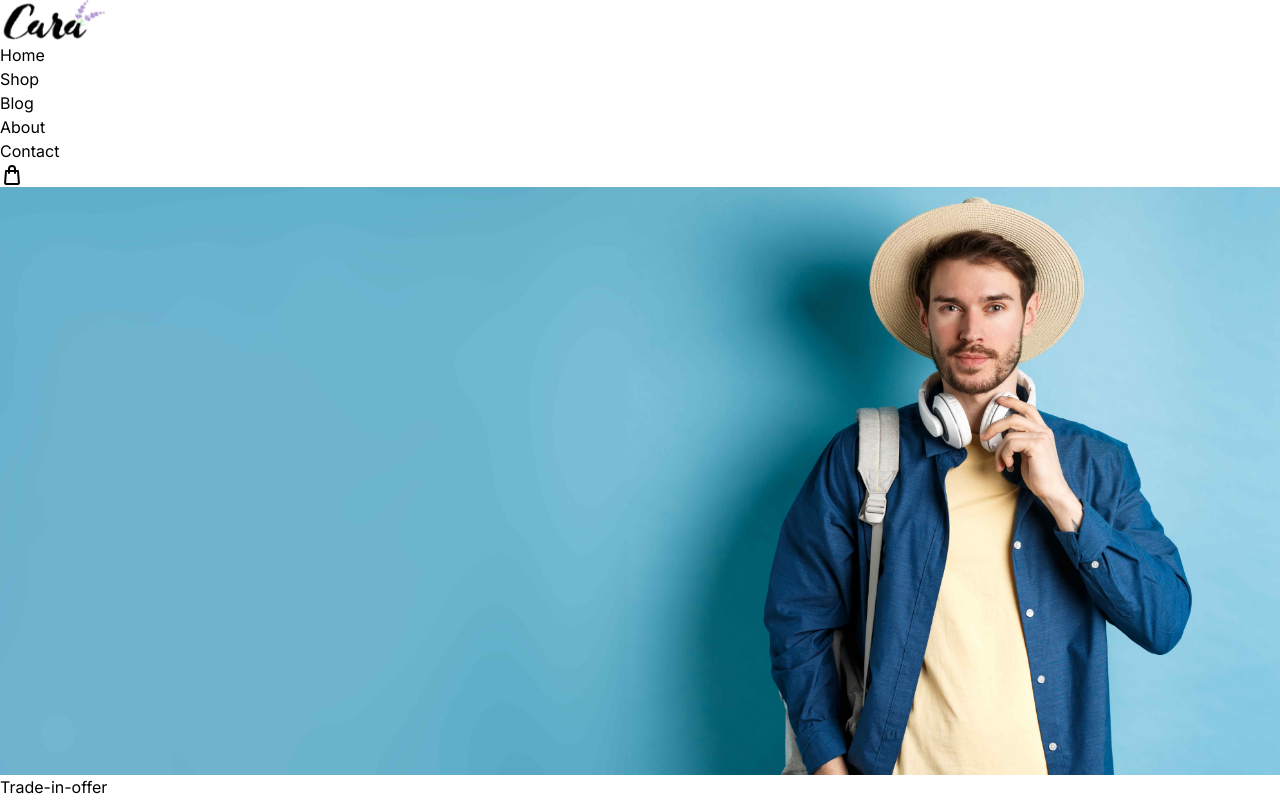
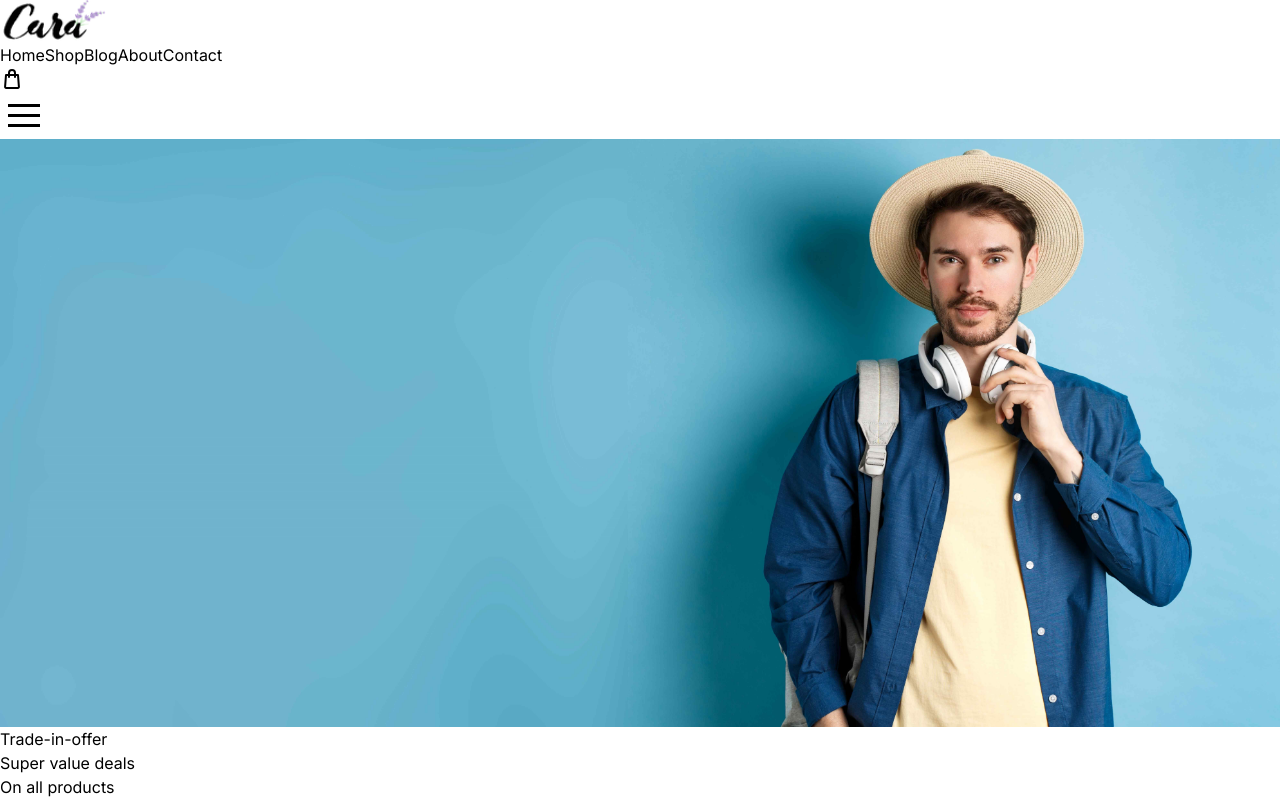
Before and after one commit to Syedhamid84/Cara-Clone, a Next.js app: page / in a window 1280 px wide. Shown: the top 800 px of the page. Built offline with nearby package versions, Linux system fonts and the light colour scheme.

Commit message:
sidebar fixes

```diff
--- a/Pages/About/About.tsx
+++ b/Pages/About/About.tsx
@@ -4,7 +4,7 @@
 
 export const About = () => {
   return (
-    <div className="flex justify-center items-center md:justify-between  px-12 py-6 w-full flex-wrap gap-4 mt-4">
+    <div id="about" className="flex justify-center items-center md:justify-between  px-12 py-6 w-full flex-wrap gap-4 mt-4">
       {AboutImages.map((item, index) => {
         return (
           <div
--- a/Pages/Collection.tsx
+++ b/Pages/Collection.tsx
@@ -6,7 +6,7 @@
 
 export const Collection = () => {
   return (
-    <div className="mt-12 py-8 px-20">
+    <div id="blog" className="mt-12 py-8 px-20">
       <div className="grid grid-cols-1 md:grid-cols-2 gap-4 ">
         {CollectionDualData.map((item, index) => {
           return (
--- a/Pages/Footer.tsx
+++ b/Pages/Footer.tsx
@@ -43,9 +43,9 @@
               viewBox="0 0 24 24"
             >
               <path
-                fill-rule="evenodd"
+                fillRule="evenodd"
                 d="M13.135 6H15V3h-1.865a4.147 4.147 0 0 0-4.142 4.142V9H7v3h2v9.938h3V12h2.021l.592-3H12V6.591A.6.6 0 0 1 12.592 6h.543Z"
-                clip-rule="evenodd"
+                clipRule="evenodd"
               />
             </svg>
             <FaXTwitter className="text-[#6b7280] " />
@@ -62,9 +62,9 @@
               viewBox="0 0 24 24"
             >
               <path
-                fill-rule="evenodd"
+                fillRule="evenodd"
                 d="M21.7 8.037a4.26 4.26 0 0 0-.789-1.964 2.84 2.84 0 0 0-1.984-.839c-2.767-.2-6.926-.2-6.926-.2s-4.157 0-6.928.2a2.836 2.836 0 0 0-1.983.839 4.225 4.225 0 0 0-.79 1.965 30.146 30.146 0 0 0-.2 3.206v1.5a30.12 30.12 0 0 0 .2 3.206c.094.712.364 1.39.784 1.972.604.536 1.38.837 2.187.848 1.583.151 6.731.2 6.731.2s4.161 0 6.928-.2a2.844 2.844 0 0 0 1.985-.84 4.27 4.27 0 0 0 .787-1.965 30.12 30.12 0 0 0 .2-3.206v-1.516a30.672 30.672 0 0 0-.202-3.206Zm-11.692 6.554v-5.62l5.4 2.819-5.4 2.801Z"
-                clip-rule="evenodd"
+                clipRule="evenodd"
               />
             </svg>
           </div>
--- a/Pages/Herosection.tsx
+++ b/Pages/Herosection.tsx
@@ -4,7 +4,7 @@
 import Image from "next/image";
 export const HeroSection = () => {
   return (
-    <section className=" mt-[74px]">
+    <section id="home" className=" mt-[74px]">
       <div className="relative">
 
         <Image
--- /dev/null
+++ b/Pages/Mobilenavbar.tsx
@@ -0,0 +1,42 @@
+"use client";
+import { TopbarItem } from '@/app/data'
+import React from 'react'
+
+const Mobilenavbar = ({ handlemenuclick, isOpen }: any) => {
+
+    const scroll = (id: string, offSet: number) => {
+        const target = document.getElementById(id);
+        if (target) {
+            const offset = offSet; // Adjust this value according to the height of your navbar
+            const elementPosition =
+                target.getBoundingClientRect().top;
+            const offsetPosition =
+                elementPosition + window.pageYOffset - offset;
+
+            window.scrollTo({
+                top: offsetPosition,
+                behavior: "smooth",
+            });
+            handlemenuclick();
+        }
+    }
+    return (
+        <div className={`fixed inset-0  w-1/2 transform top-20 ${isOpen ? "translate-x-full " : "translate-x-full"} transition-transform duration-300 ease-in-out shadow-md z-50 `}>
+            <div className="flex flex-col gap-8 w-full h-full bg-[#5fafca]">
+                {TopbarItem.map((item, index) => (
+                    <button
+                        key={index}
+                        className="text-[#374151] hover:text-[#8f7d5f] text-2xl font-semibold "
+                        onClick={() => scroll(item.id, item.offset)}
+                        aria-current={item.id ? "page" : undefined}
+                    >
+                        {item.name}
+                    </button>
+                ))}
+
+            </div>
+
+        </div>
+    )
+}
+export default Mobilenavbar
--- a/Pages/Newsletter.tsx
+++ b/Pages/Newsletter.tsx
@@ -2,7 +2,7 @@
 
 export const Newsletter = () => {
   return (
-    <div className="flex flex-col items-center lg:flex-row md:justify-between gap-5 px-20 py-10 mt-12 bg-[#031d42]">
+    <div id="contact" className="flex flex-col items-center lg:flex-row md:justify-between gap-5 px-20 py-10 mt-12 bg-[#031d42]">
       <div className="flex flex-col items-center  max-w-[460px] md:w-[450px]">
         <h1 className="text-xl md:text-2xl text-white font-extrabold ">Sign Up for Newsletter</h1>
         <p className="text-sm md:text-base text-white">
--- a/Pages/Shop/Services.tsx
+++ b/Pages/Shop/Services.tsx
@@ -4,7 +4,7 @@
 
 export const Services = () => {
   return (
-    <div className="mt-16 relative bg-red-200 ">
+    <div id="shop" className="mt-16 relative bg-red-200 ">
       <Image
         alt="ServiceImage"
         src={Servicesbackground}
--- a/Pages/Topbar.tsx
+++ b/Pages/Topbar.tsx
@@ -1,26 +1,59 @@
+"use client";
 import { TopbarItem } from "@/app/data";
-import React from "react";
+import React, { useState } from "react";
 import Image from "next/image";
 import LogoImage from "../public/Images/logo.png";
+import Link from "next/link";
+import Hamburger from "hamburger-react";
+import Mobilenavbar from "./Mobilenavbar";
 
 export const Topbar = () => {
+  const [open, setOpen] = useState(false);
+
+
+  const scroll = (id: string, offSet: number) => {
+    const target = document.getElementById(id);
+    if (target) {
+      const offset = offSet; // Adjust this value according to the height of your navbar
+      const elementPosition =
+        target.getBoundingClientRect().top;
+      const offsetPosition =
+        elementPosition + window.pageYOffset - offset;
+
+      window.scrollTo({
+        top: offsetPosition,
+        behavior: "smooth",
+      });
+    }
+  }
+
+  const HandleMenuclick = () => {
+    setOpen(false);
+
+  }
+
   return (
     <div>
 
       <div className="flex justify-between w-full fixed left-0 right-0 top-0 bg-[#5fafca] py-4 px-16 z-50">
-        <Image src={LogoImage} alt="" height={150} width={150} />
+        <Link href="" id="home">
+
+          <Image src={LogoImage} alt="" height={150} width={150} />
+        </Link>
 
         <div className="hidden md:flex gap-8 justify-around items-center max-w-1/2">
-          {TopbarItem.map((item, index) => {
-            return (
-              <div
-                key={index}
-                className="text-[#374151] hover:text-[#8f7d5f] text-2xl font-semibold "
-              >
-                {item.name}
-              </div>
-            );
-          })}
+          {TopbarItem.map((item, index) => (
+            // return (
+            <button
+              key={index}
+              className="text-[#374151] hover:text-[#8f7d5f] text-2xl font-semibold "
+              onClick={() => scroll(item.id, item.offset)}
+              aria-current={item.id ? "page" : undefined}
+            >
+              {item.name}
+            </button>
+            // );
+          ))}
           <svg
             className="w-8 h-8 text-[#374151]"
             aria-hidden="true"
@@ -39,6 +72,12 @@
             />
           </svg>
         </div>
+
+        <div className="block md:hidden">
+          <Hamburger toggled={open} toggle={setOpen} />
+        </div>
+
+        {open && <Mobilenavbar handlemenuclick={HandleMenuclick} isOpen={open} />}
       </div>
     </div>
 
--- a/app/data.tsx
+++ b/app/data.tsx
@@ -16,27 +16,49 @@
 import Footware from "../public/Images/b4.jpg";
 import Tshirts from "../public/Images/b18.jpg";
 
+
+
+
+interface TopbaritemNavigation {
+
+  name: string;
+  id: string;
+  current: boolean;
+  offset: number;
+}
+
+
 // navbar item
-export const TopbarItem = [
+export const TopbarItem: TopbaritemNavigation[] = [
   {
     name: "Home",
-    link: "",
+    id: "home",
+    current: true,
+    offset: 0,
   },
   {
     name: "Shop",
-    link: "",
+    id: "shop",
+    current: false,
+    offset: 70,
   },
   {
     name: "Blog",
-    link: "",
+    id: "blog",
+    current: false,
+    offset: 70,
   },
   {
     name: "About",
-    link: "/About",
+    id: "about",
+    current: false,
+    offset: 80,
   },
   {
     name: "Contact",
-    link: "",
+    id: "contact",
+    current: false,
+    offset: 0,
   },
   // {
   //   name: "Contact",
--- a/app/page.tsx
+++ b/app/page.tsx
@@ -4,6 +4,7 @@
 import { Feature } from "@/Pages/Feature";
 import { Footer } from "@/Pages/Footer";
 import { HeroSection } from "@/Pages/Herosection";
+// import Mobilenavbar from "@/Pages/mobilenavbar";
 import { Newsletter } from "@/Pages/Newsletter";
 import { Services } from "@/Pages/Shop/Services";
 // import { Sidebar } from "@/Pages/Sidebar";
@@ -21,6 +22,7 @@
       <Collection />
       <Newsletter />
       <Footer />
+      {/* <Mobilenavbar /> */}
       {/* <Sidebar /> */}
     </div>
   );
```
Also changed, not shown: 1 other file (tests, documents, lock files or other folders).
